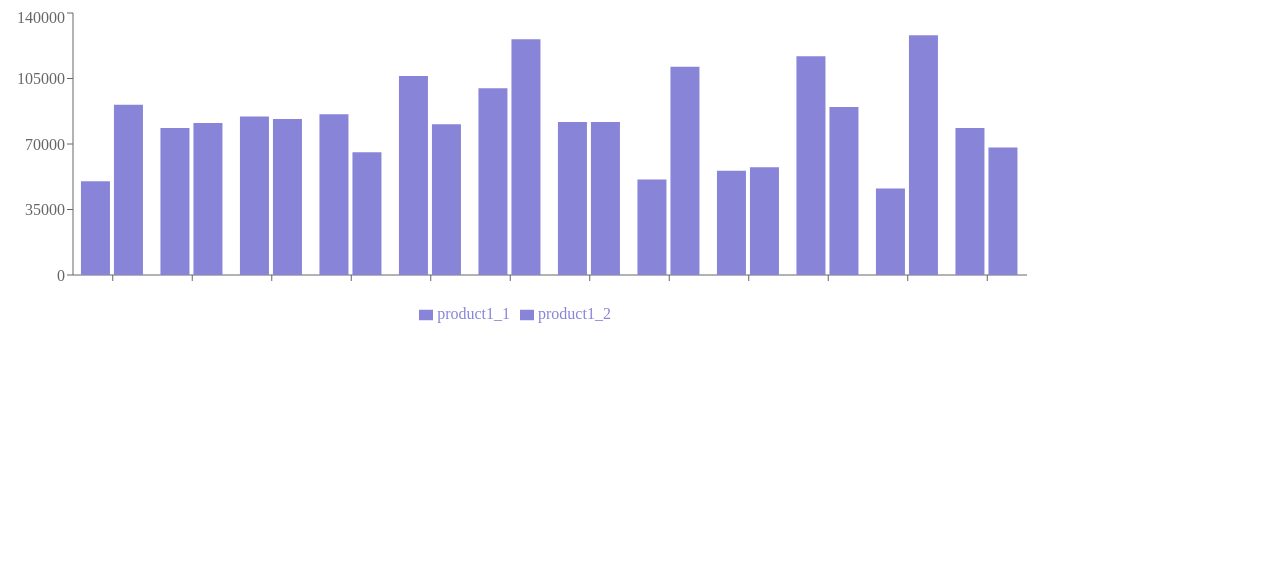
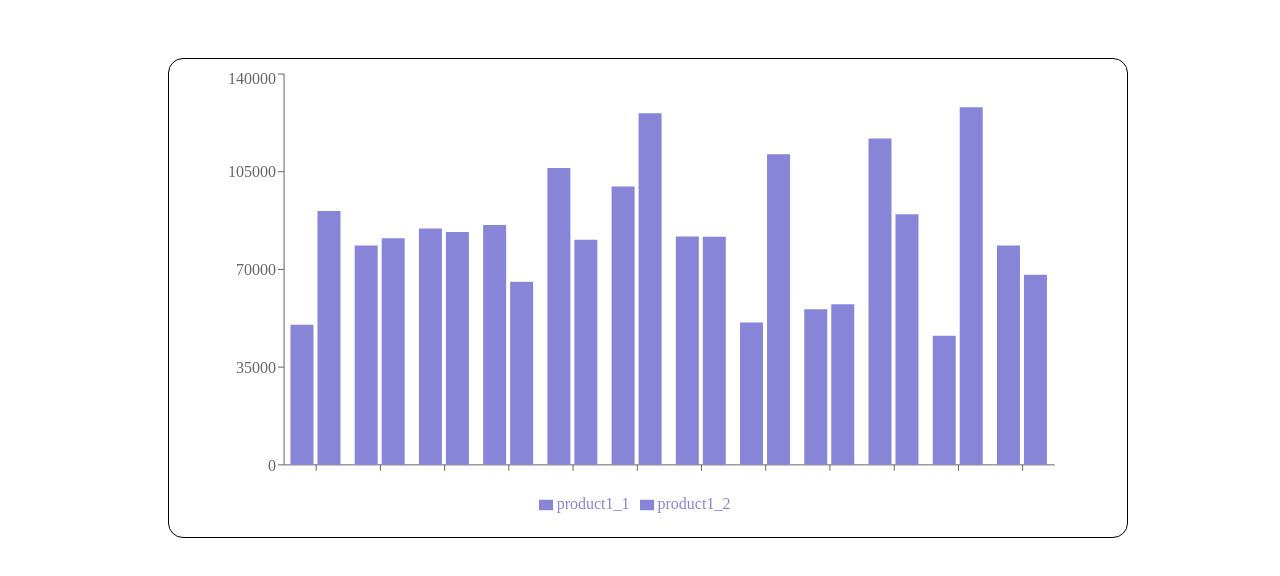
Before and after one commit to morozov312/ugmk_test_app, a React (Vite) app: page / in a window 1280 px wide. Shown: the top 576 px of the page. Built offline with nearby package versions, Linux system fonts and the light colour scheme; data requests are answered from the project's data file.

Commit message:
feature(utils) styled main charts

```diff
--- a/src/components/screens/home/Home.jsx
+++ b/src/components/screens/home/Home.jsx
@@ -28,7 +28,8 @@ const Home = () => {
   return (
     <ErrorBoundary>
       <div className={styles.wrapper}>
-        <ResponsiveContainer width='80%' height='40%'>
+        <div className={styles.barChart}>
+          <ResponsiveContainer width='98%' height='98%'>
             <BarChart width={150} height={40} data={preparedData}>
               <XAxis dataKey='name' />
               <YAxis />
@@ -38,6 +39,7 @@ const Home = () => {
             </BarChart>
           </ResponsiveContainer>
         </div>
+      </div>
     </ErrorBoundary>
   );
 };
--- a/src/components/screens/home/styles.module.scss
+++ b/src/components/screens/home/styles.module.scss
@@ -1,4 +1,16 @@
 .wrapper {
   width: 100vw;
   height: 100vh;
+  display: flex;
+  justify-content: center;
+  padding-top: 50px;
 }
+
+.barChart {
+  box-sizing: border-box;
+  border: 1px black solid;
+  border-radius: 15px;
+  padding: 10px 50px;
+  height: 60%;
+  width: 75%;
+}
```
Lines whose indentation alone changed are shown as unchanged.
